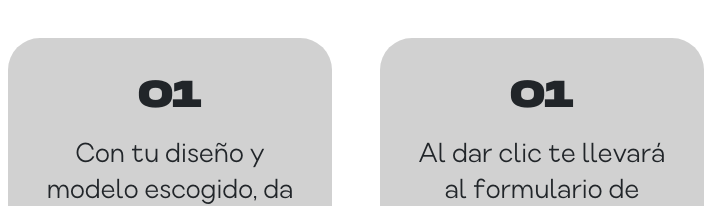
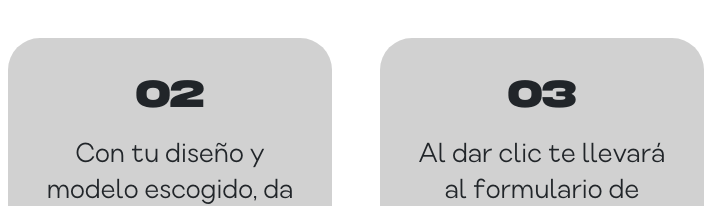
Before and after one commit to gabtrgs/ProyectoDPSG02, a plain HTML site: page pre-order.html in a window 1280 px wide. Shown: the part 601-807 px from the top of the page, 470-1182 px from the left. Drawn offline with Linux system fonts and the light colour scheme.

Commit message:
Update pre-order.html

```diff
--- a/pre-order.html
+++ b/pre-order.html
@@ -97,14 +97,14 @@
                     </div>
                     <div class="col-sm-6 col-lg-4">
                         <div class="pre-order-step">
-                            <h1 class="font-akira">01</h1>
+                            <h1 class="font-akira">02</h1>
                             <p>Con tu diseño y modelo escogido, da clic en:</p>
                             <button>Ordena aquí</button>
                         </div>
                     </div>
                     <div class="col-sm-6 col-lg-4">
                         <div class="pre-order-step">
-                            <h1 class="font-akira">01</h1>
+                            <h1 class="font-akira">03</h1>
                             <p>Al dar clic te llevará al formulario de PreOrder</p>
                             <button>Formulario</button>
                         </div>
```
